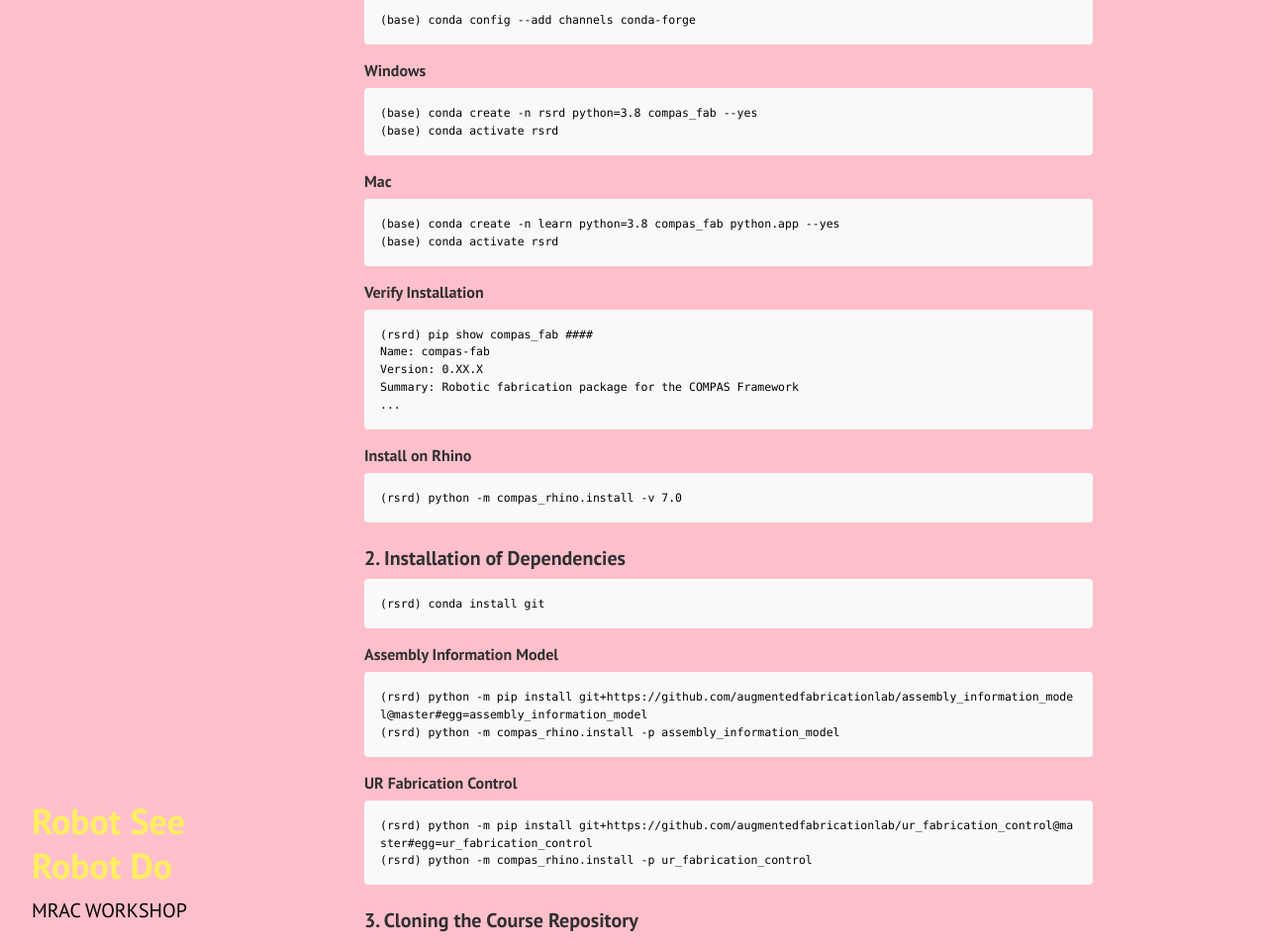
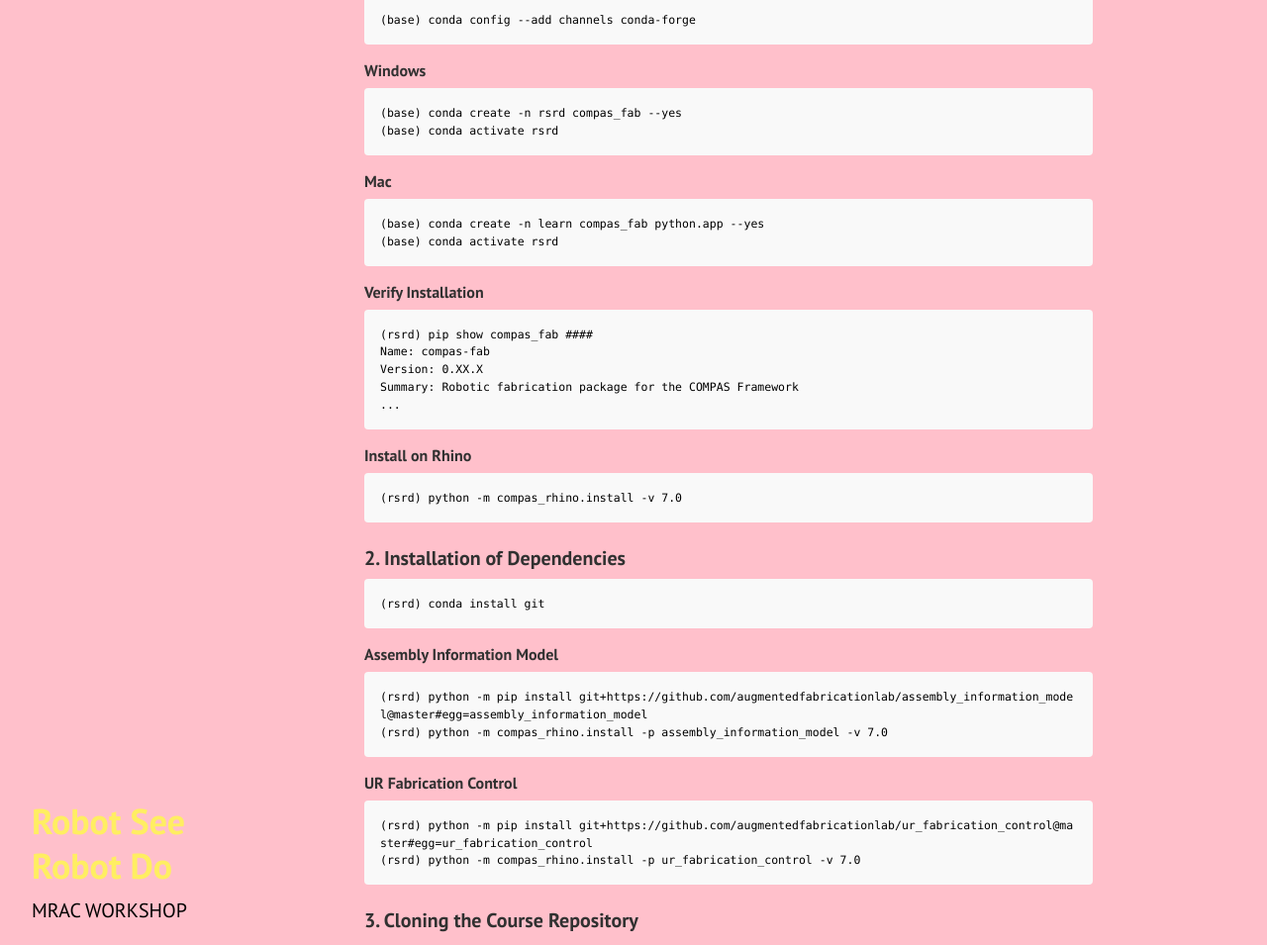
Before and after one commit to augmentedfabricationlab/robot_see_robot_do, a Jekyll site: the page built from docs/getting_started.md, in a window 1280 px wide and 1400 px high, scrolled down 359 px. Shown: the part 153-1108 px from the top of the window at 99% size. Built offline with Jekyll 4.4.1, drawn with Linux system fonts in a browser that asks for light colours; Markdown is read by kramdown in place of the engine named in the settings.

Commit message:
Update getting_started.md

```diff
--- a/docs/getting_started.md
+++ b/docs/getting_started.md
@@ -24,11 +24,11 @@
     (base) conda config --add channels conda-forge
 
 #### Windows
-    (base) conda create -n rsrd python=3.8 compas_fab --yes
+    (base) conda create -n rsrd compas_fab --yes
     (base) conda activate rsrd
 
 #### Mac
-    (base) conda create -n learn python=3.8 compas_fab python.app --yes
+    (base) conda create -n learn compas_fab python.app --yes
     (base) conda activate rsrd
 
 
@@ -53,12 +53,12 @@
 #### Assembly Information Model
 
     (rsrd) python -m pip install git+https://github.com/augmentedfabricationlab/assembly_information_model@master#egg=assembly_information_model
-    (rsrd) python -m compas_rhino.install -p assembly_information_model
+    (rsrd) python -m compas_rhino.install -p assembly_information_model -v 7.0
 
 #### UR Fabrication Control
 
     (rsrd) python -m pip install git+https://github.com/augmentedfabricationlab/ur_fabrication_control@master#egg=ur_fabrication_control
-    (rsrd) python -m compas_rhino.install -p ur_fabrication_control
+    (rsrd) python -m compas_rhino.install -p ur_fabrication_control -v 7.0
 
 
 ### 3. Cloning the Course Repository
```
